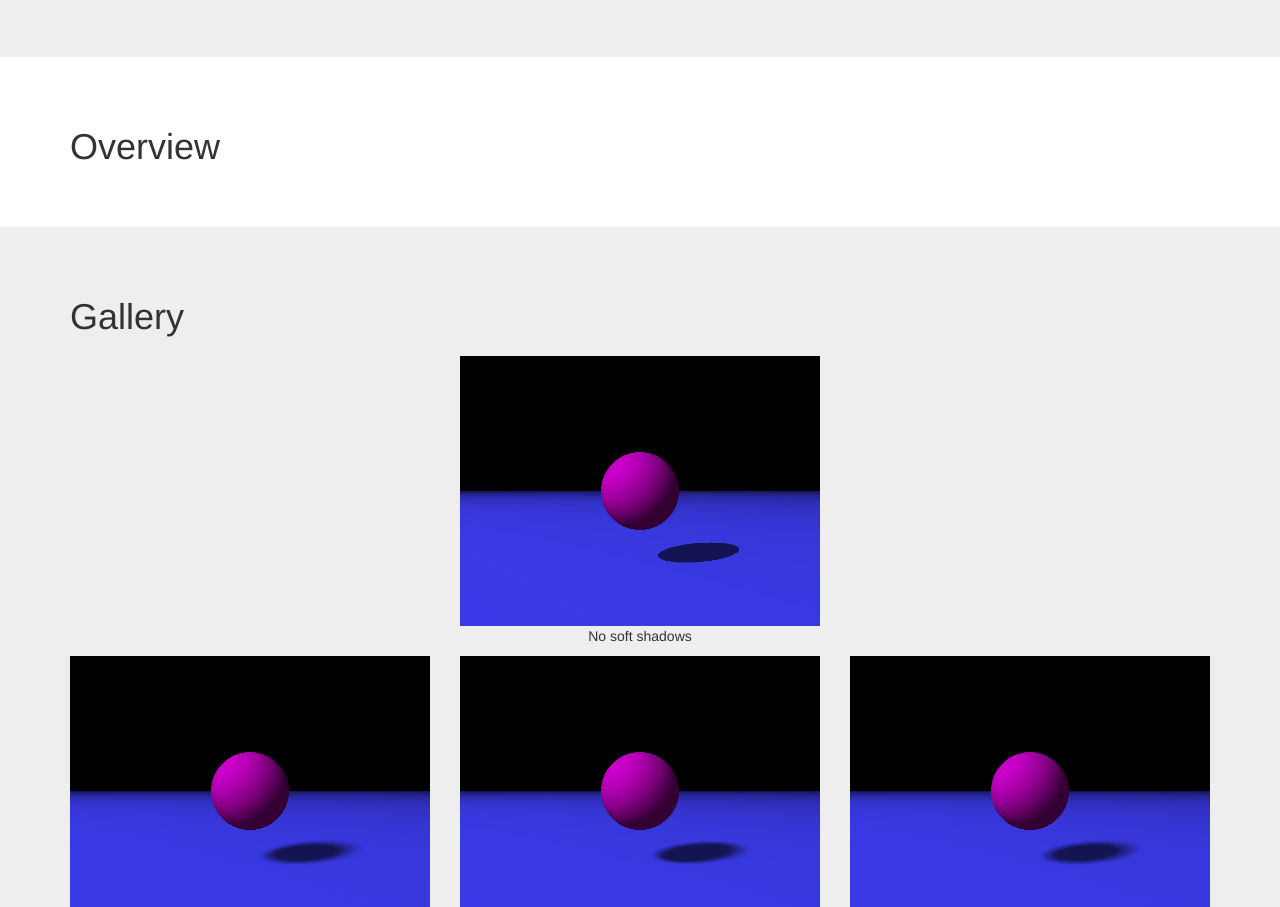
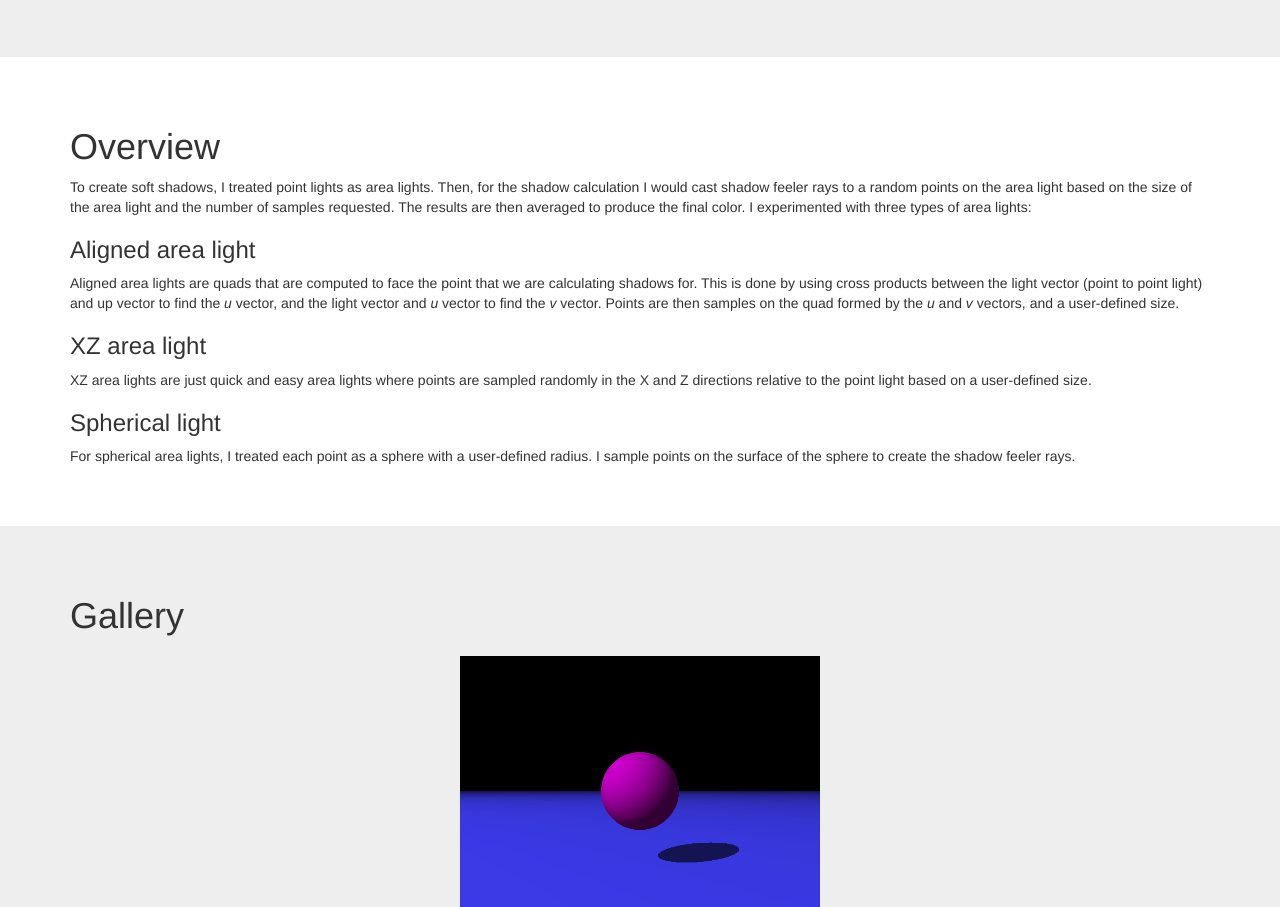
Before and after one commit to calpoly-csc473-spring-18/final-project-website-martynasbudvytis, a plain HTML site: page index.html in a window 1280 px wide. Shown: the part 978-1885 px from the top of the page. Drawn offline with nearby package versions, Linux system fonts and the light colour scheme.

Commit message:
Write overview section

```diff
--- a/index.html
+++ b/index.html
@@ -93,6 +93,32 @@
             <div class="row">
                 <div class="col-lg-12">
                     <h1>Overview</h1>
+                    <p>
+                        To create soft shadows, I treated point lights as area lights. Then, for the shadow calculation I would cast
+                        shadow feeler rays to a random points on the area light based on the size of the area light and the number
+                        of samples requested. The results are then averaged to produce the final color.
+                        I experimented with three types of area lights:
+                    </p>
+                    <h3>Aligned area light</h3>
+                        Aligned area lights are quads that are computed to face the point that we are calculating
+                        shadows for. This is done by using cross products between the light vector (point to point light) and up vector
+                        to find the <i>u</i> vector, and the light vector and  <i>u</i> vector to find the <i>v</i> vector.
+                        Points are then samples on the quad formed by the <i>u</i> and <i>v</i> vectors, and a user-defined size.
+                    <p>
+
+                    </p>
+                    <h3>XZ area light</h3>
+                    <p>
+                        XZ area lights are just quick and easy area lights where points are sampled
+                        randomly in the X and Z directions relative to the point light based on a user-defined
+                        size.
+                    </p>
+                    <h3>Spherical light</h3>
+                    <p>
+                        For spherical area lights, I treated each point as a sphere with a user-defined
+                        radius. I sample points on the surface of the sphere to create the shadow feeler
+                        rays.
+                    </p>
                 </div>
             </div>
         </div>
```
